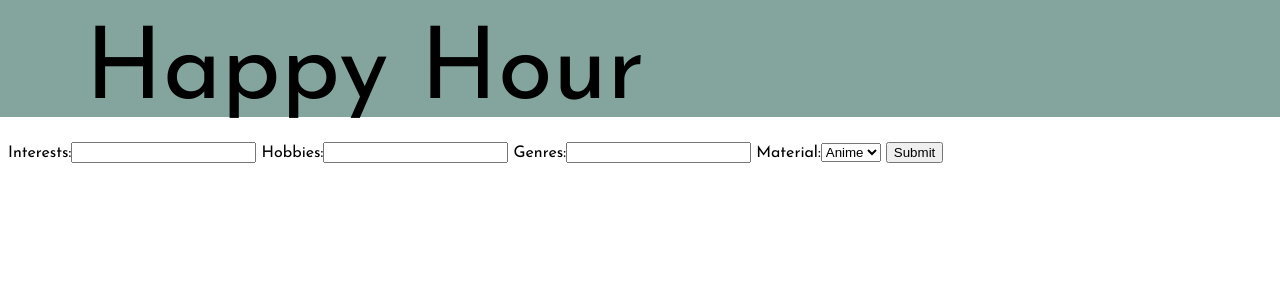
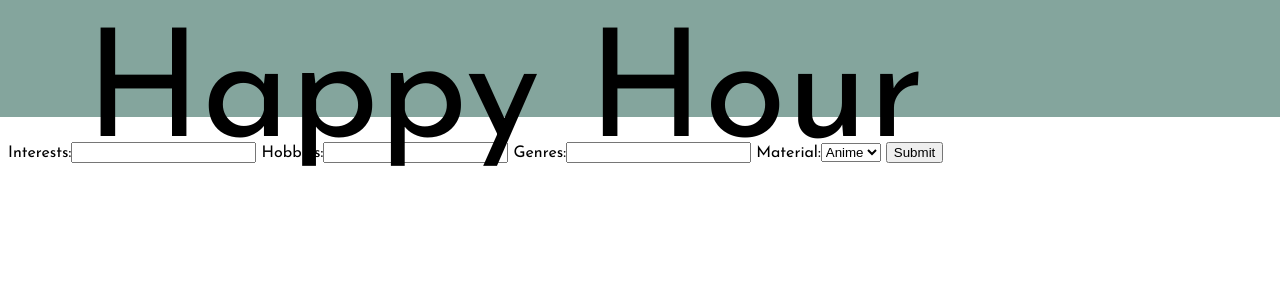
Before and after one commit to ReshmaShaji245/Happy-Hour, a Django app: page / in a window 1280 px wide; the page is wider, and only the part inside the window is pictured. Shown: the top 300 px of that part. Run offline with Django 3.2, Linux system fonts and the light colour scheme.

Commit message:
Update form.html

```diff
--- a/questionnaire/templates/form.html
+++ b/questionnaire/templates/form.html
@@ -15,14 +15,14 @@ width: 1440px;
 height: 117px;
 left: 0px;
 top: 0px;
-margin-bottom:40px;
+margin-bottom:20px;
 background: #84A59D;
 
       div {
 position: absolute;
 left: 85px;
 top: 23px;
-font-size: 100px;
+font-size: 150px;
 color: #000000;
       }
       #tagline {
```
